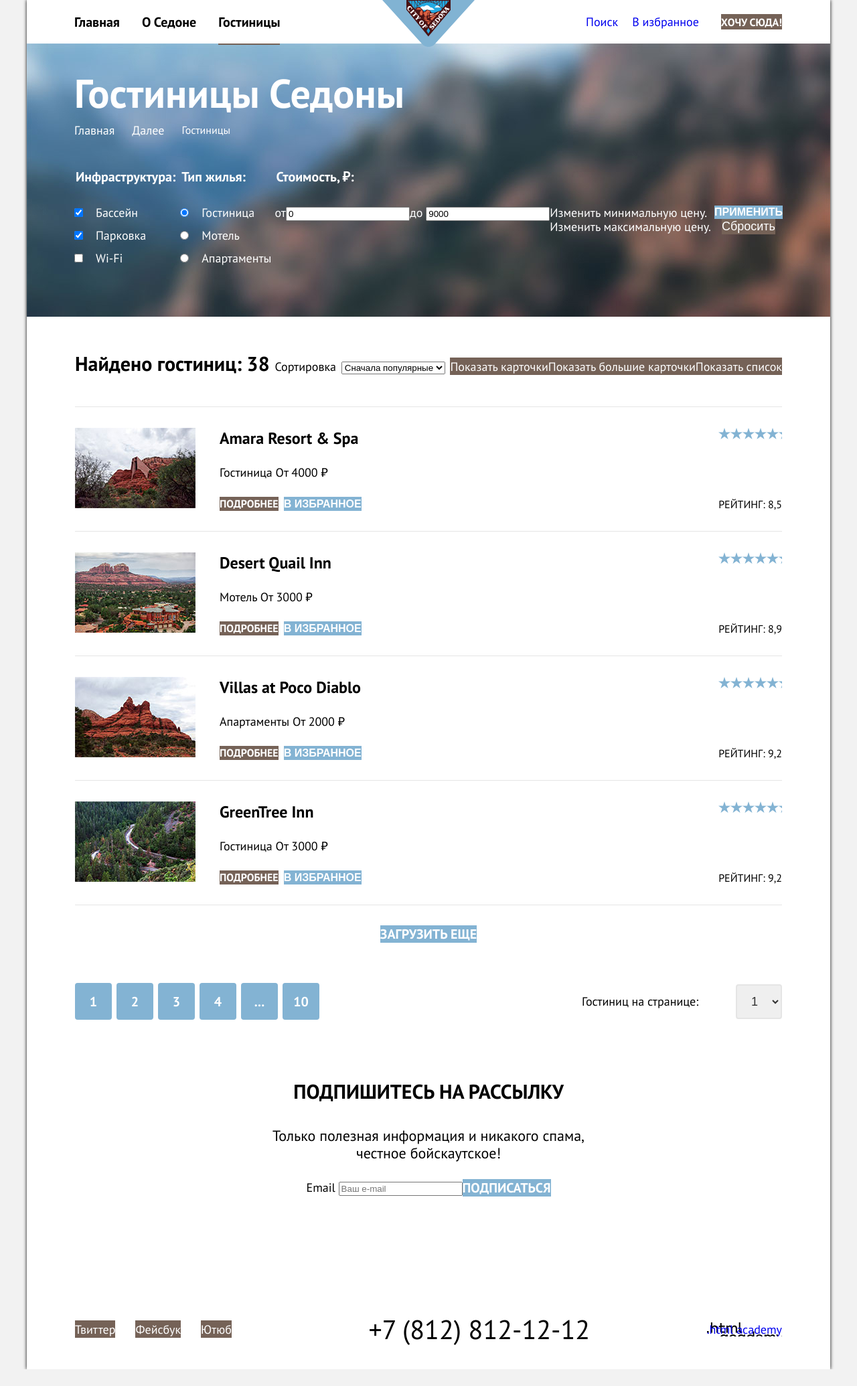
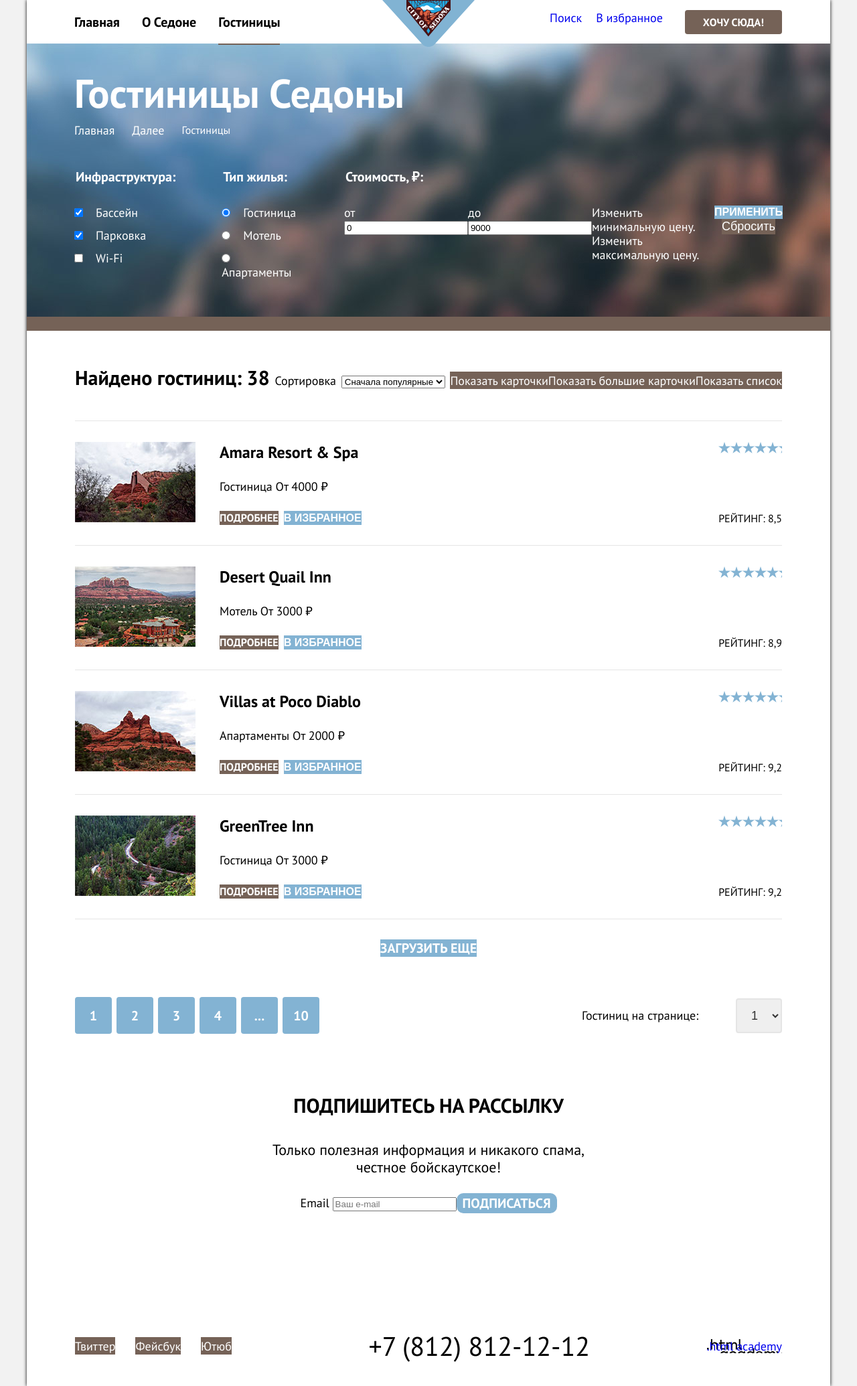
Before and after one commit to AvocadoAvocado/1864543-sedona-32, a plain HTML site: page catalog.html in a window 1280 px wide. Shown: the whole page at 67% size. Before the commit the page ends 2045 px from the top, so only its background shows below. Drawn offline with Linux system fonts and the light colour scheme.

Commit message:
кнопки

```diff
--- a/styles/styles.css
+++ b/styles/styles.css
@@ -134,11 +134,15 @@ body {
   font-size: 16px;
   line-height: 20px;
   margin-left: 33px;
+  padding: 8px 27px;
+  border-radius: 4px;
 }
 
 .button-search {
   line-height: 36px;
   margin-top: 73px;
+  padding: 9px 197px;
+  border-radius: 9px;
 }
 
 .page-header {
@@ -511,6 +515,8 @@ ul .advantage-item-title {
   line-height: 26px;
   color: #FFFFFF;
   background-color: #83B3D3;
+  padding: 2px 9px;
+  border-radius: 10px;
 }
 
 .hotel-card {
@@ -678,6 +684,7 @@ ul .advantage-item-title {
 .catalog-filter-group {
   display: flex;
   flex-direction: column;
+  padding-right: 67px;
 }
 
 .house-type-input {
```
